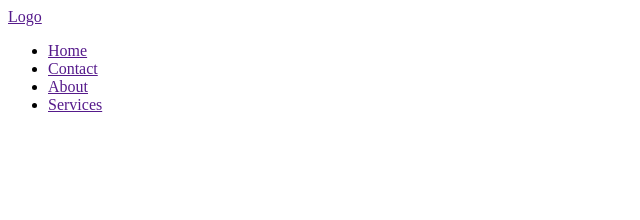
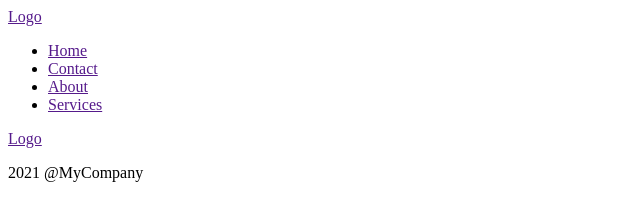
Before and after one commit to rammfall-edu/git-lesson, a plain HTML site: page index.html in a window 1280 px wide. Shown: the whole page, without its empty margins (0-640 px from the left). Drawn offline with Linux system fonts and the light colour scheme.

Commit message:
Add footer

```diff
--- a/index.html
+++ b/index.html
@@ -32,5 +32,15 @@
     </div>
 </header>
 
+<footer>
+    <div class="container">
+        <a href="" class="logo">Logo</a>
+
+        <p>
+            2021 @MyCompany
+        </p>
+    </div>
+</footer>
+
 </body>
 </html>
```
